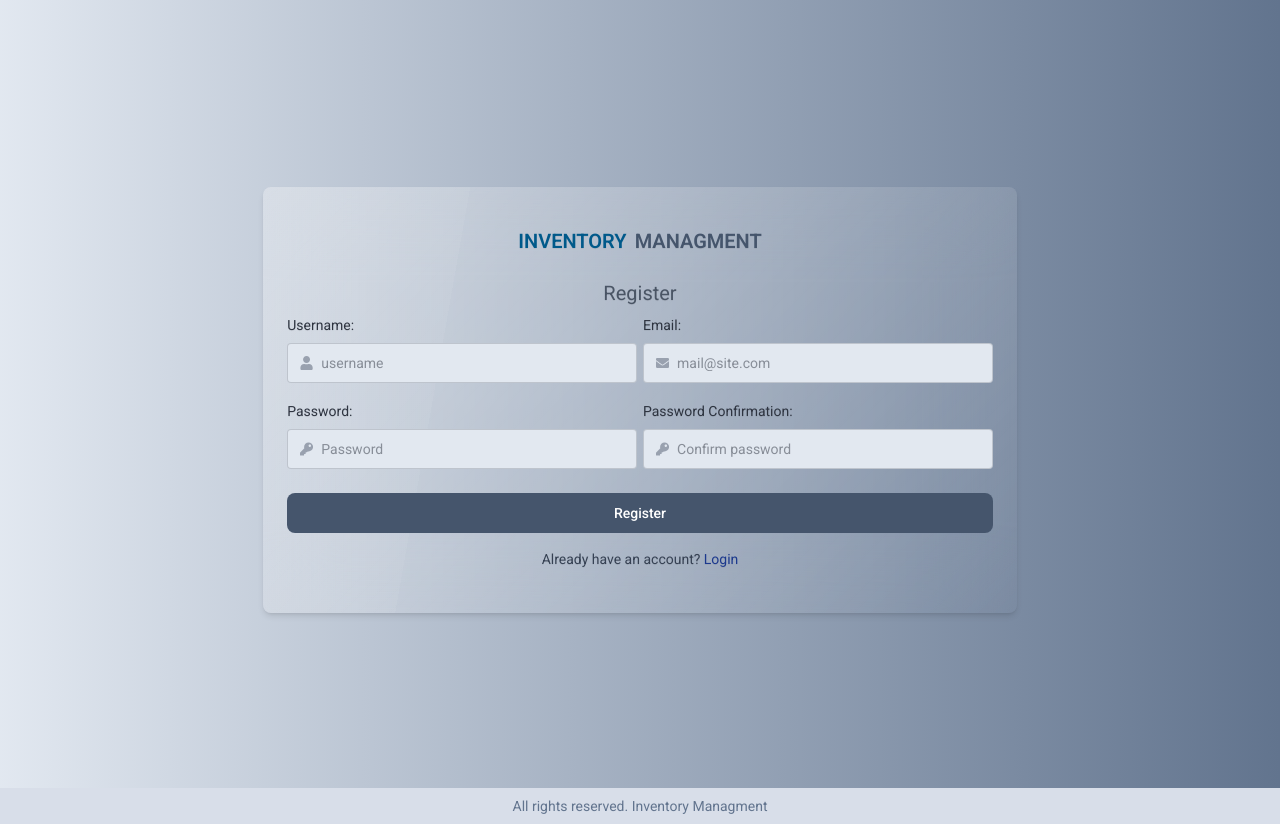
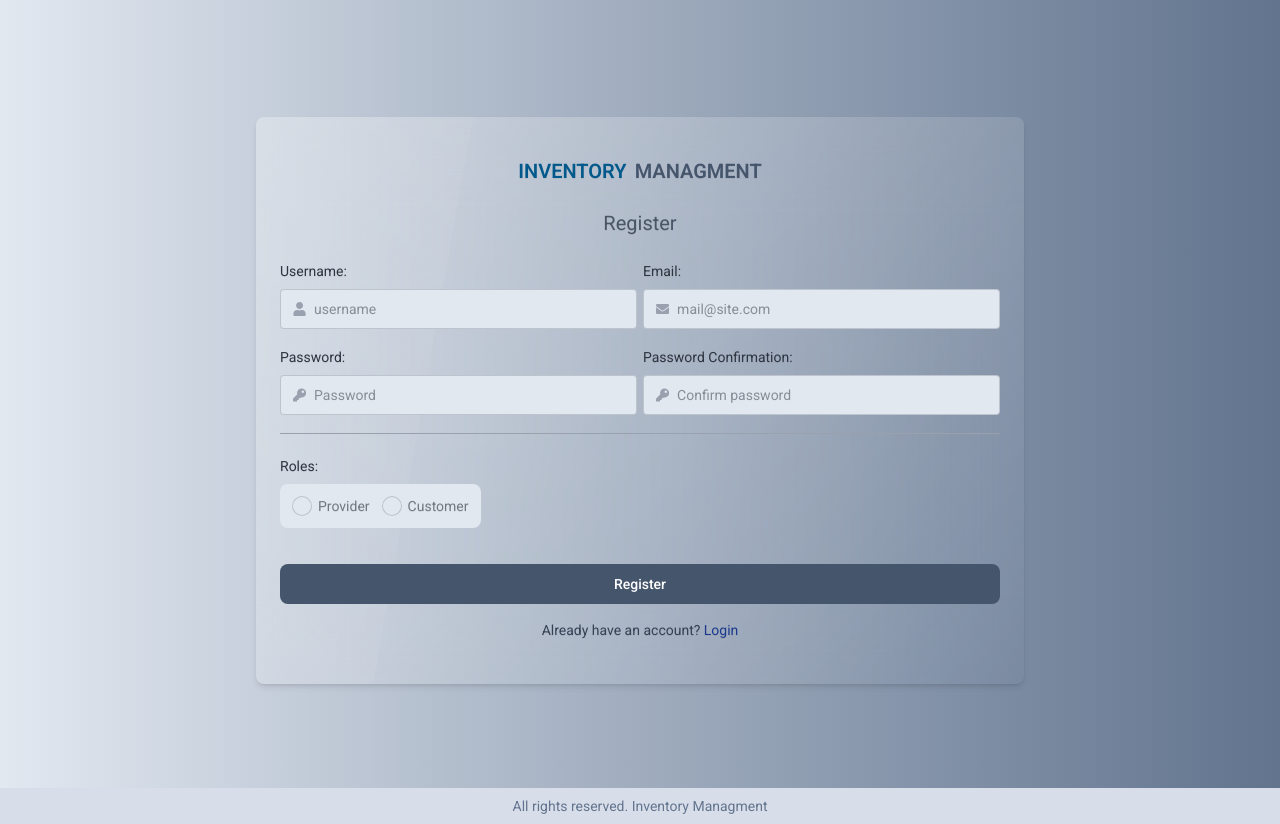
Before and after one commit to EltonBata/inventory-managment-api, a React (Vite) app in the folder frontend/: page /register in a window 1280 px wide. Built offline with nearby package versions, Linux system fonts and the light colour scheme.

Commit message:
feat(register-form): add more fields

```diff
--- a/frontend/src/hooks/useForm.js
+++ b/frontend/src/hooks/useForm.js
@@ -5,9 +5,33 @@ export default function useForm(initialValues = {}) {
   const [errors, setErrors] = useState(initialValues);
 
   const handleChange = (e) => {
-    const { name, value } = e.target;
+    const { name, value, type, checked } = e.target;
 
-    setValues((prev) => ({ ...prev, [name]: value }));
+    setValues((prev) => {
+      if (type === "checkbox") {
+        const currentArray = Array.isArray(prev[name]) ? prev[name] : [];
+
+        if (checked) {
+          // Adiciona o valor se ainda não estiver presente
+          return {
+            ...prev,
+            [name]: [...currentArray, value],
+          };
+        } else {
+          // Remove o valor se for desmarcado
+          return {
+            ...prev,
+            [name]: currentArray.filter((item) => item !== value),
+          };
+        }
+      }
+
+      // Para outros tipos de input
+      return {
+        ...prev,
+        [name]: value,
+      };
+    });
 
     resetError(name);
   };
--- a/frontend/src/pages/auth/RegisterPage.jsx
+++ b/frontend/src/pages/auth/RegisterPage.jsx
@@ -1,10 +1,30 @@
 import { useState } from "react";
-import { FaEnvelope, FaKey, FaUser } from "react-icons/fa";
+import {
+  FaAddressBook,
+  FaAddressCard,
+  FaEnvelope,
+  FaKey,
+  FaUser,
+} from "react-icons/fa";
 import { Link } from "react-router-dom";
 import Card from "./components/Card.jsx";
+import useForm from "../../hooks/useForm.js";
+import { useEffect } from "react";
 
 function RegisterPage() {
   const [isBtnDisabled, disableBtn] = useState(false);
+
+  const { values, handleChange, resetForm, errors, setErrors } = useForm({
+    username: "",
+    email: "",
+    password: "",
+    password_confirmation: "",
+    roles: [],
+    customer_name: "",
+    customer_address: "",
+    provider_name: "",
+    provider_address: "",
+  });
 
   let btn_classes = "";
 
@@ -12,10 +32,27 @@ function RegisterPage() {
     btn_classes = "skeleton btn-disabled";
   }
 
+  //if roles change
+  useEffect(() => {
+
+    const roles = values.roles;
+
+    const roles_fields = document.querySelectorAll(".role_fields");
+
+    roles_fields.forEach(function (element) {
+      if (!element.classList.contains("hidden"))
+        element.classList.add("hidden");
+    });
+
+    roles.forEach(function (name) {
+      document.querySelector(`#${name}_fields`).classList.remove("hidden");
+    });
+  }, [JSON.stringify(values.roles)]);
+
   return (
     <Card wd="w-full md:w-4/5 lg:w-3/5">
       <form method="" action="" className="pb-5">
-        <h2 className="text-xl text-gray-600 text-center">Register</h2>
+        <h2 className="text-xl text-gray-600 text-center mb-4">Register</h2>
 
         <div className="grid grid-cols-2 gap-1.5">
           <div className="col-span-2 md:col-span-1">
@@ -28,7 +65,9 @@ function RegisterPage() {
                 <FaUser className="text-gray-400" />
                 <input
                   type="text"
+                  name="username"
                   placeholder="username"
+                  onChange={handleChange}
                   required
                   pattern="[A-Za-z][A-Za-z0-9\-]*"
                   minLength="3"
@@ -52,7 +91,13 @@ function RegisterPage() {
 
               <label className="input validator w-full bg-slate-200">
                 <FaEnvelope className="text-gray-400" />
-                <input type="email" placeholder="mail@site.com" required />
+                <input
+                  type="email"
+                  name="email"
+                  placeholder="mail@site.com"
+                  required
+                  onChange={handleChange}
+                />
               </label>
               <div className="validator-hint hidden">
                 Enter valid email address
@@ -70,6 +115,8 @@ function RegisterPage() {
                 <FaKey className="text-gray-400" />
                 <input
                   type="password"
+                  name="password"
+                  onChange={handleChange}
                   required
                   placeholder="Password"
                   minLength="8"
@@ -97,6 +144,8 @@ function RegisterPage() {
                 <FaKey className="text-gray-400" />
                 <input
                   type="password"
+                  name="password_confirmation"
+                  onChange={handleChange}
                   required
                   placeholder="Confirm password"
                   minLength="8"
@@ -113,13 +162,136 @@ function RegisterPage() {
               </p>
             </fieldset>
           </div>
+
+          <hr className="col-span-2 text-gray-400 my-2" />
+
+          <div className="col-span-2">
+            <fieldset className="fieldset">
+              <legend className="fieldset-legend text-sm font-normal">
+                Roles:
+              </legend>
+
+              <div className="rounded-box w-fit bg-slate-200 p-3 flex items-center gap-x-3">
+                <label className="label text-sm">
+                  <input
+                    type="checkbox"
+                    name="roles"
+                    value="provider"
+                    onChange={handleChange}
+                    className="checkbox checkbox-sm"
+                  />
+                  Provider
+                </label>
+
+                <label className="label text-sm">
+                  <input
+                    type="checkbox"
+                    name="roles"
+                    value="customer"
+                    onChange={handleChange}
+                    className="checkbox checkbox-sm"
+                  />
+                  Customer
+                </label>
+              </div>
+            </fieldset>
+          </div>
+
+          <div className="col-span-2">
+            <fieldset
+              className="fieldset border-base-100 rounded-box w-full border px-4 pb-4 role_fields"
+              id="provider_fields"
+            >
+              <legend className="fieldset-legend">Provider</legend>
+
+              <div className="grid grid-cols-2 gap-1.5">
+                <fieldset className="fieldset col-span-2 sm:col-span-1">
+                  <legend className="fieldset-legend text-sm font-normal">
+                    Name:
+                  </legend>
+
+                  <label className="input validator w-full bg-slate-200">
+                    <FaAddressBook className="text-gray-400" />
+                    <input
+                      type="text"
+                      onChange={handleChange}
+                      placeholder="provider name"
+                      name="provider_name"
+                      required
+                    />
+                  </label>
+                </fieldset>
+
+                <fieldset className="fieldset col-span-2 sm:col-span-1">
+                  <legend className="fieldset-legend text-sm font-normal">
+                    Address:
+                  </legend>
+
+                  <label className="input validator w-full bg-slate-200">
+                    <FaAddressCard className="text-gray-400" />
+                    <input
+                      type="text"
+                      onChange={handleChange}
+                      placeholder="provider address"
+                      required
+                      name="provider_address"
+                    />
+                  </label>
+                </fieldset>
+              </div>
+            </fieldset>
+          </div>
+
+          <div className="col-span-2">
+            <fieldset
+              className="fieldset border-base-100 rounded-box w-full border px-4 pb-4 role_fields"
+              id="customer_fields"
+            >
+              <legend className="fieldset-legend">Customer</legend>
+
+              <div className="grid grid-cols-2 gap-1.5">
+                <fieldset className="fieldset col-span-2 sm:col-span-1">
+                  <legend className="fieldset-legend text-sm font-normal">
+                    Name:
+                  </legend>
+
+                  <label className="input validator w-full bg-slate-200">
+                    <FaAddressBook className="text-gray-400" />
+                    <input
+                      type="text"
+                      onChange={handleChange}
+                      placeholder="customer name"
+                      name="customer_name"
+                      required
+                    />
+                  </label>
+                </fieldset>
+
+                <fieldset className="fieldset col-span-2 sm:col-span-1">
+                  <legend className="fieldset-legend text-sm font-normal">
+                    Address:
+                  </legend>
+
+                  <label className="input validator w-full bg-slate-200">
+                    <FaAddressCard className="text-gray-400" />
+                    <input
+                      type="text"
+                      onChange={handleChange}
+                      placeholder="customer address"
+                      required
+                      name="customer_address"
+                    />
+                  </label>
+                </fieldset>
+              </div>
+            </fieldset>
+          </div>
         </div>
 
         <button
-          onClick={() => disableBtn((prevState) => !prevState)}
           className={`btn bg-slate-600 hover:bg-slate-700 text-white w-full mb-2 mt-5 text-sm font-medium rounded-lg border-0 ${btn_classes}`}
         >
-          Register
+          {isBtnDisabled ? "Loading..." : "Register"}
         </button>
 
         <div className="text-center text-sm text-gray-700 mt-2">
--- a/frontend/src/pages/auth/components/Card.jsx
+++ b/frontend/src/pages/auth/components/Card.jsx
@@ -1,6 +1,6 @@
 function Card({ children, wd = "w-full sm:w-2/3 md:w-3/5 lg:w-2/5" }) {
   return (
-    <div className="w-dvw h-dvh flex items-center justify-center bg-linear-to-r from-slate-200 to-slate-500 p-3">
+    <div className="w-dvw min-h-screen flex items-center justify-center bg-linear-to-r from-slate-200 to-slate-500 py-10">
       <div className={`card ${wd} glass card-md shadow-md rounded-box border`}>
         <div className="card-body px-6">
           <h2 className="card-title tracking-wid flex justify-center py-4 text-xl">
```
